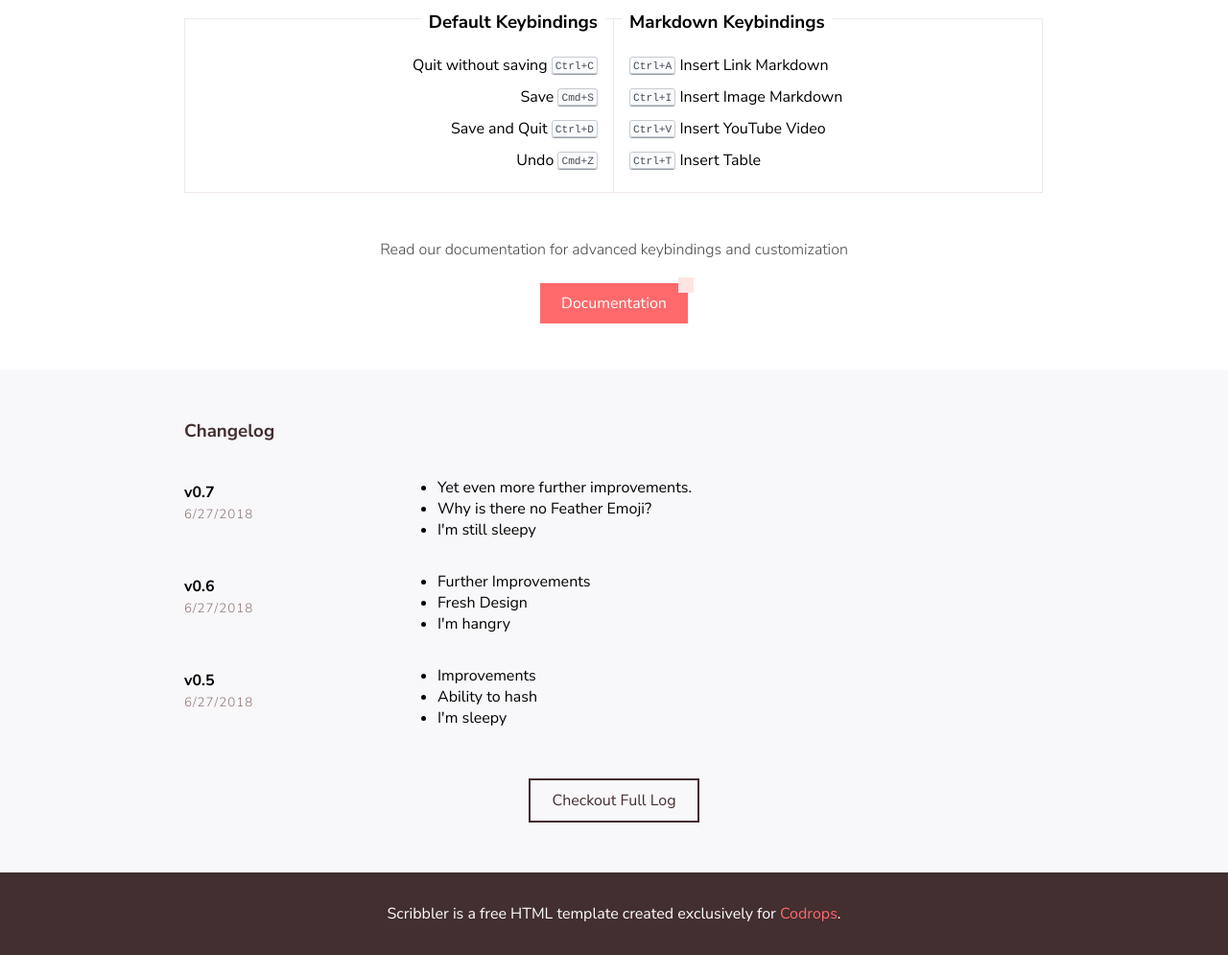
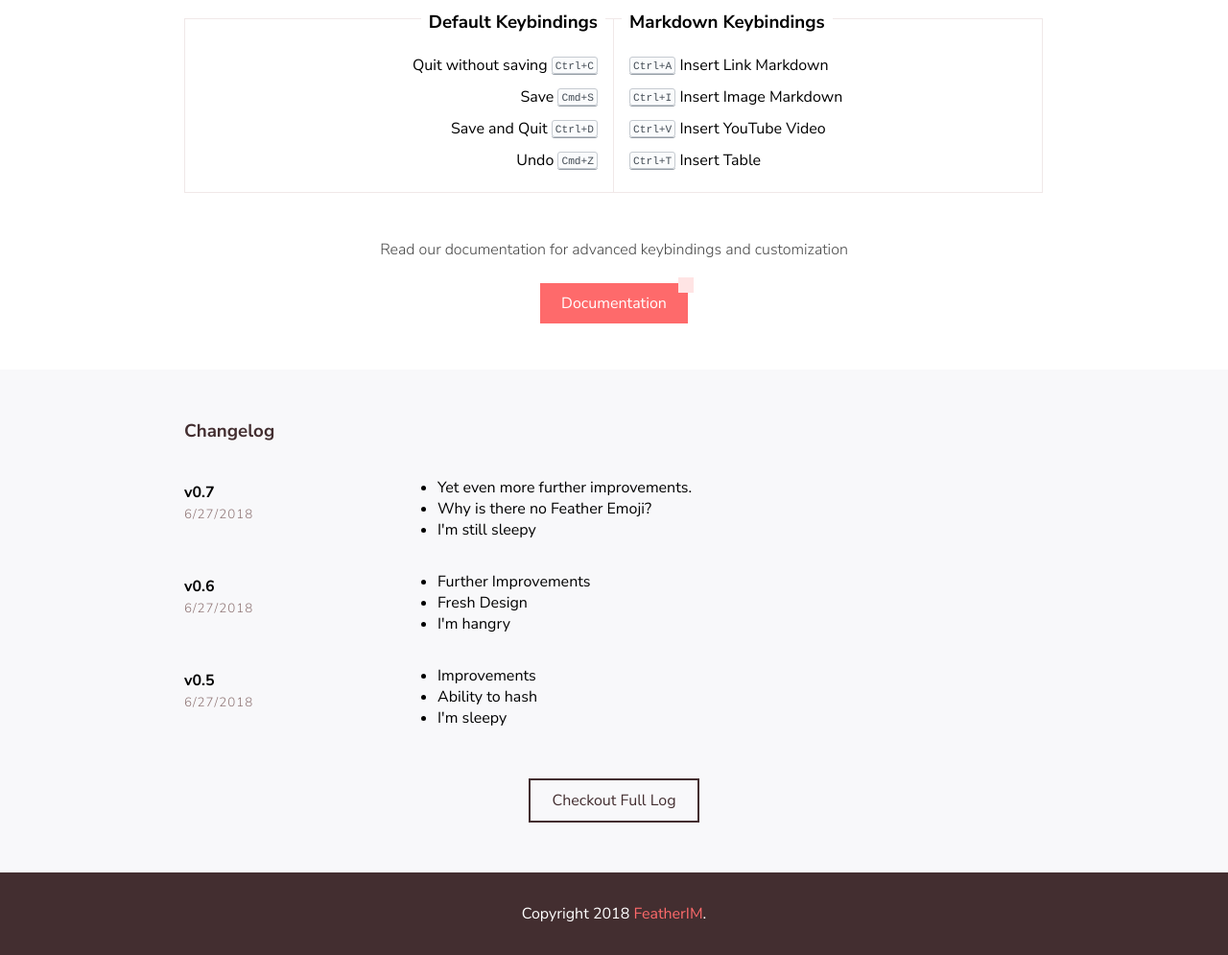
Before and after one commit to ingochris/featherim, a plain HTML site: page index.html in a window 1280 px wide. Shown: the part 1052-2047 px from the top of the page at 96% size. Drawn offline with nearby package versions, Linux system fonts and the light colour scheme.

Commit message:
UPDATE: footer

```diff
--- a/index.html
+++ b/index.html
@@ -143,7 +143,7 @@
         </div>
       </div>
     </div>
-    <footer class="footer">Scribbler is a free HTML template created exclusively for <a href="https://tympanus.net/codrops/" target="_blank" class="link link--light">Codrops</a>.</footer>
+    <footer class="footer">Copyright 2018 <a href="https://github.com/ingochris/feather-im" target="_blank" class="link link--light">FeatherIM</a>.</footer>
     <script src="https://cdnjs.cloudflare.com/ajax/libs/highlight.js/9.12.0/highlight.min.js"></script>
     <script>hljs.initHighlightingOnLoad();</script>
     <script src="scribbler.js"></script>
```
